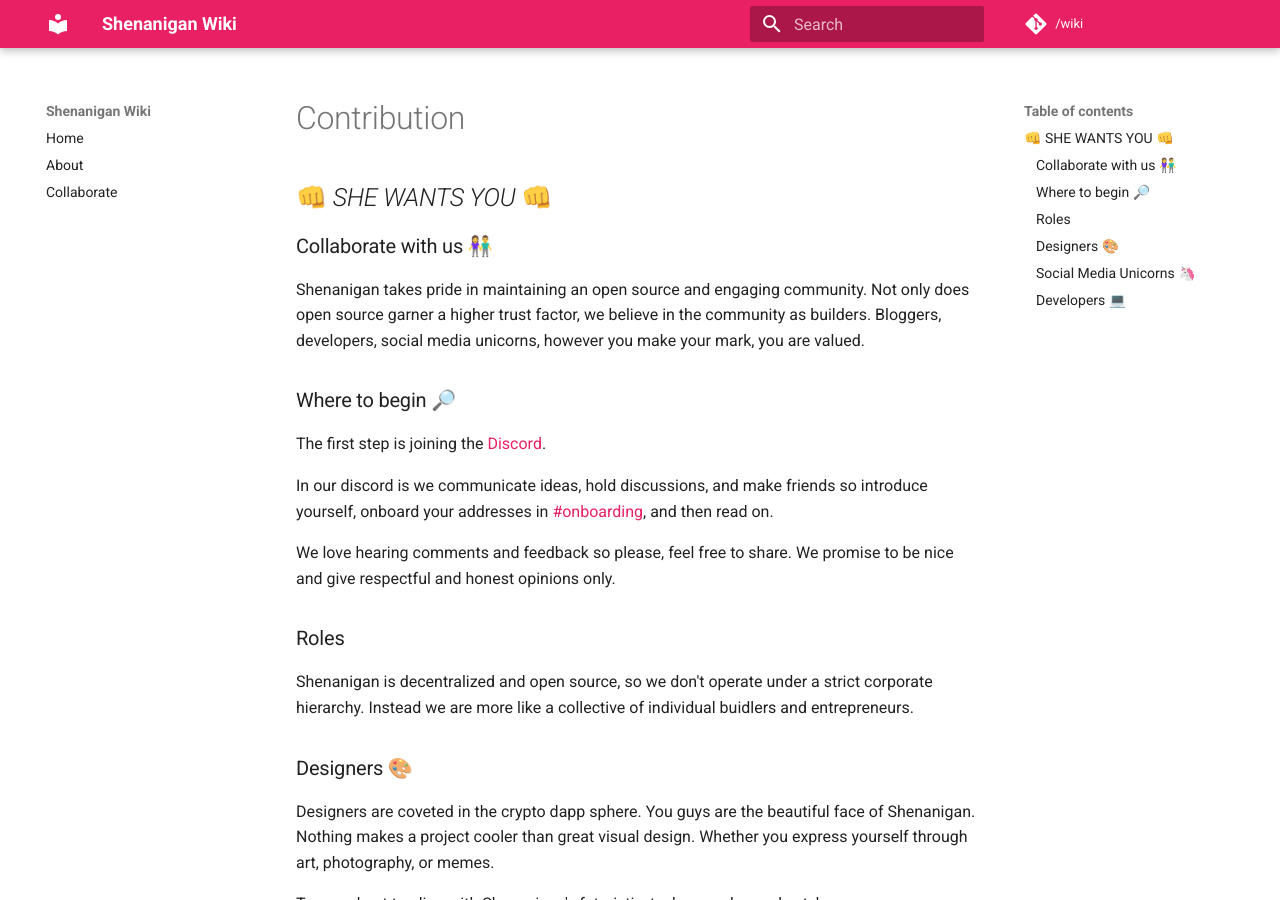
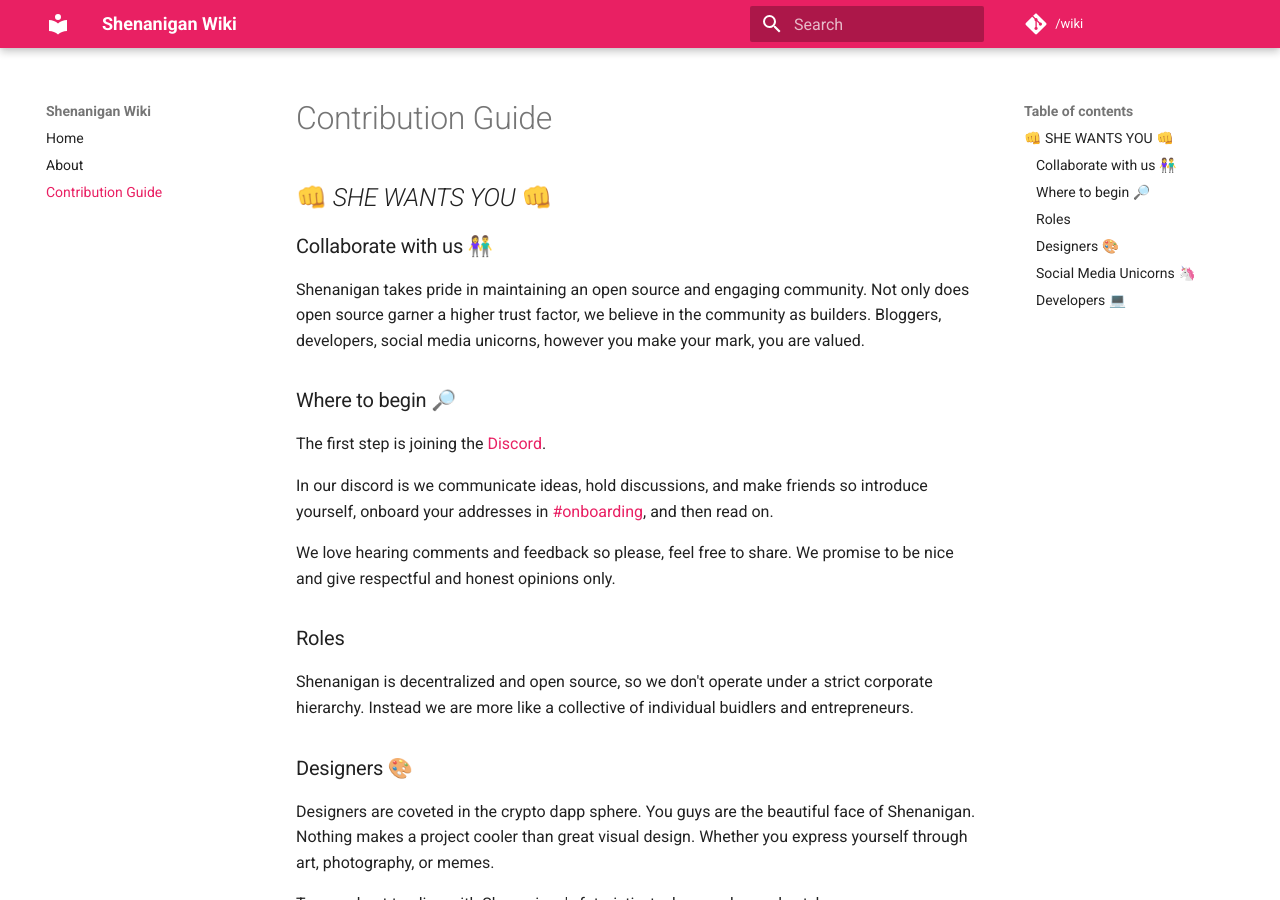
Before and after one commit to ShenaniganDApp/docs, an MkDocs documentation site: the page built from docs/contribution.md, in a window 1280 px wide and 900 px high. Built offline with MkDocs 1.6.1 and Material for MkDocs 9.7.7, drawn with Linux system fonts in a browser that asks for light colours; comment, search, counter and statistics services are not loaded.

Commit message:
Update mkdocs.yml

```diff
--- a/mkdocs.yml
+++ b/mkdocs.yml
@@ -9,7 +9,7 @@
 nav:
     - Home: index.md
     - About: about.md
-    - Collaborate: collaboration.md
+    - Contribution Guide: contribution.md
 theme:
     name: material
     custom_dir: 'material'
```
